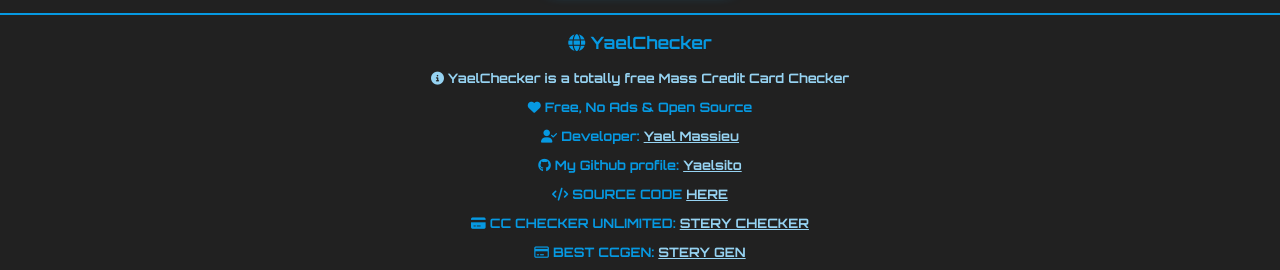
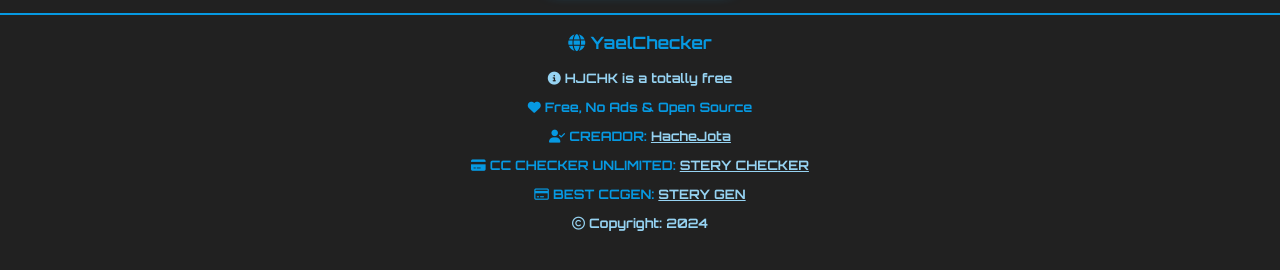
Before and after one commit to HACHEJOTA/HacheJotaChk, a plain HTML site: page index.html in a window 1280 px wide. Shown: the part 451-721 px from the top of the page. Drawn offline with Linux system fonts and the light colour scheme.

Commit message:
Update index.html

```diff
--- a/index.html
+++ b/index.html
@@ -11,13 +11,13 @@ Portfolio: https://yael.pages.dev/
   <head>
     <meta charset="UTF-8" />
     <meta name="viewport" content="width=device-width, initial-scale=1.0" />
-    <title>YaelChecker - Yael Massieu</title>
+    <title>HJCHK - HacheJota</title>
     <meta name="description" content="Credit Card Checker" />
     <meta
       name="keywords"
       content="namso,ccgen,ccgen online,namso online, card, cc, bin,generador tarjetas,tarjetas,generador, bin check, bin search, bin find, find bin, check bin, search bin, bank identification number, bin, iin, issuer identification number, check iin, find iin, search iin, iin check, iin search, iin find, bank, card search, card check, card find, merchant bin, merchant, bin lookup, bin checker, bin list, carding, carder, generate cc, namso, ccgen, credit card, infocc, bin, gerador de cartões de créditos, tarjetas, generator, darkside, checker cc, gerador, bins, gerar cc, mastercard, visa, amex, discover, diners club"
     />
-    <meta name="author" content="Yael Massieu" />
+    <meta name="author" content="HacheJota" />
     <link rel="icon" href="assets/img/cc.svg" />
     <link rel="preconnect" href="https://fonts.googleapis.com" />
     <link rel="preconnect" href="https://fonts.gstatic.com" crossorigin />
@@ -38,7 +38,7 @@ Portfolio: https://yael.pages.dev/
   <body>
     <header>
       <div class="title">
-        <img src="assets/img/cc.svg" alt="Icon" /> YaelChecker
+        <img src="assets/img/cc.svg" alt="Icon" /> HJCHK
       </div>
       <div class="hh-title">Credit Card Checker</div>
       <div class="p" id="cards">
@@ -66,27 +66,17 @@ Portfolio: https://yael.pages.dev/
     <footer>
       <p class="boldy main"><i class="fa-solid fa-globe"></i> YaelChecker</p>
       <p class="boldy info">
-        <i class="fa-solid fa-circle-info"></i> YaelChecker is a totally free
-        Mass Credit Card Checker
+        <i class="fa-solid fa-circle-info"></i> HJCHK is a totally free
+
       </p>
       <p class="boldy">
         <i class="fa-solid fa-heart"></i> Free, No Ads & Open Source
       </p>
       <p class="boldy">
-        <i class="fa-solid fa-user-check"></i> Developer:
-        <a href="https://yael.pages.dev/" target="_blank">Yael Massieu</a>
+        <i class="fa-solid fa-user-check"></i> CREADOR:
+        <a href="https://yael.pages.dev/" target="_blank">HacheJota</a>
       </p>
-      <p class="boldy">
-        <i class="fa-brands fa-github"></i> My Github profile:
-        <a href="https://github.com/yaelsito" target="_blank">Yaelsito</a>
-      </p>
-      <p class="boldy">
-        <i class="fa-solid fa-code"></i> SOURCE CODE
-        <a href="https://github.com/yaelsito/YaelChecker" target="_blank"
-          >HERE</a
-        >
-      </p>
-      <p class="boldy">
+       <p class="boldy">
         <i class="fa-solid fa-credit-card"></i> CC CHECKER UNLIMITED:
         <a href="https://checker.stery.us" target="_blank">STERY CHECKER</a>
       </p>
@@ -101,4 +91,4 @@ Portfolio: https://yael.pages.dev/
     </footer>
     <script src="assets/js/engine.js"></script>
   </body>
-</html>
+  </html>
```
